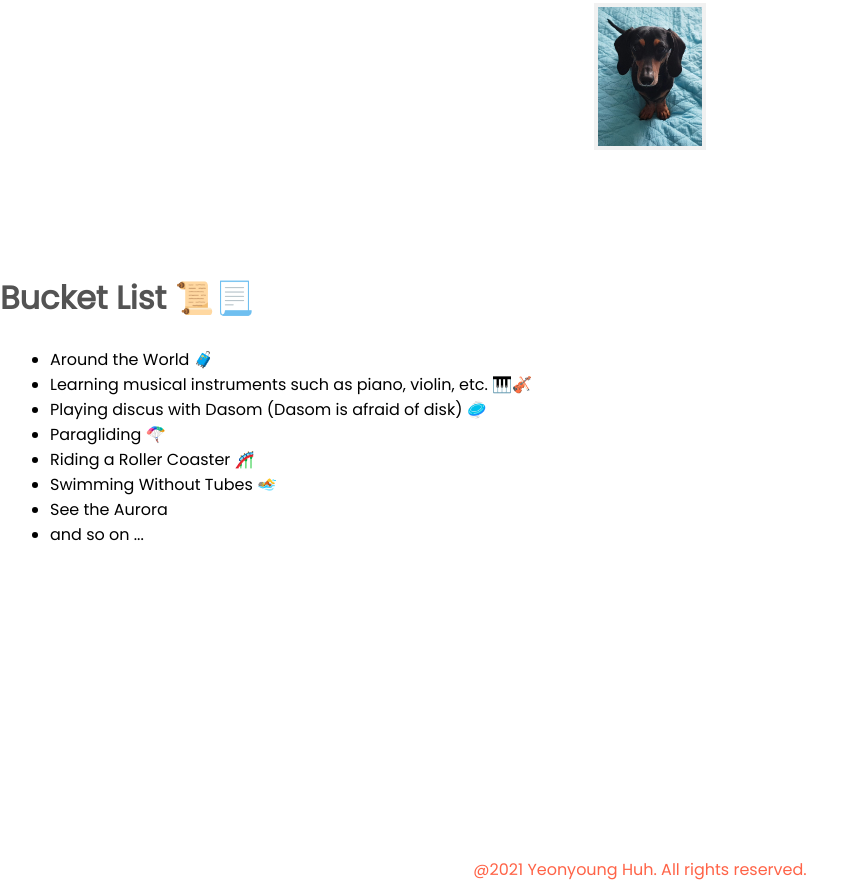
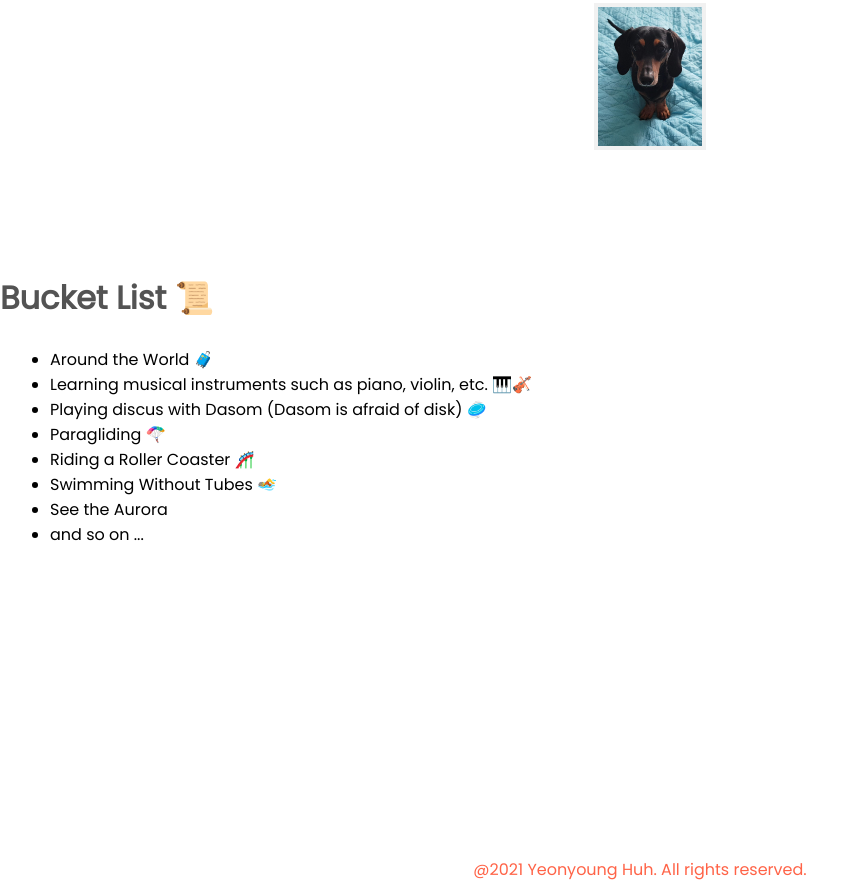
Before and after one commit to yon0huh/HYY, a plain HTML site: page index.html in a window 1280 px wide. Shown: the part 2994-3876 px from the top of the page, without its empty margins (0-864 px from the left). Drawn offline with Linux system fonts and the light colour scheme.

Commit message:
Update index.html

```diff
--- a/index.html
+++ b/index.html
@@ -239,7 +239,7 @@ $(document).ready(function(){
 </div>
 </div>
 <div class = "bs-docs-section">
-        <h1 id = "Bucket">Bucket List 📜📃</h1>
+        <h1 id = "Bucket">Bucket List 📜</h1>
         <br>
         <ul class="a">
             <li class="b">Around the World 🧳</li>
```
